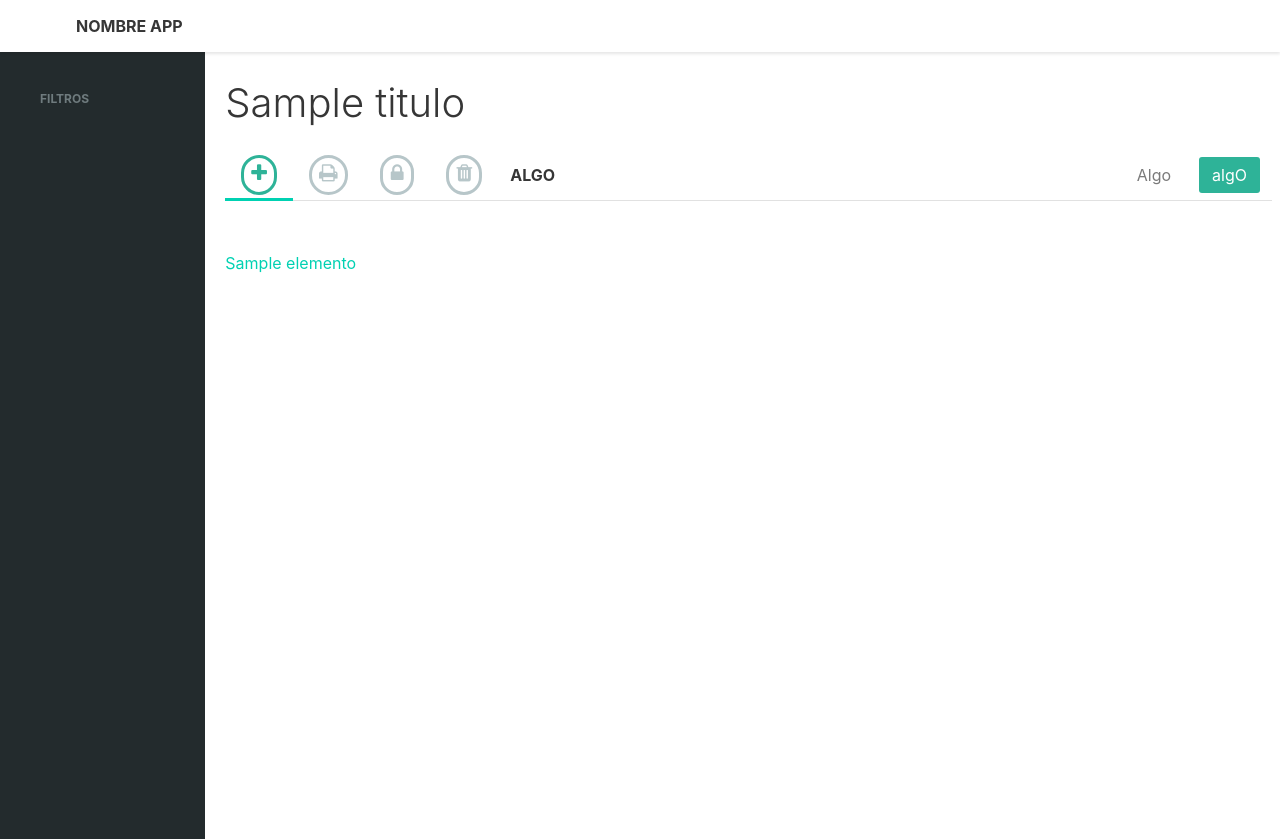
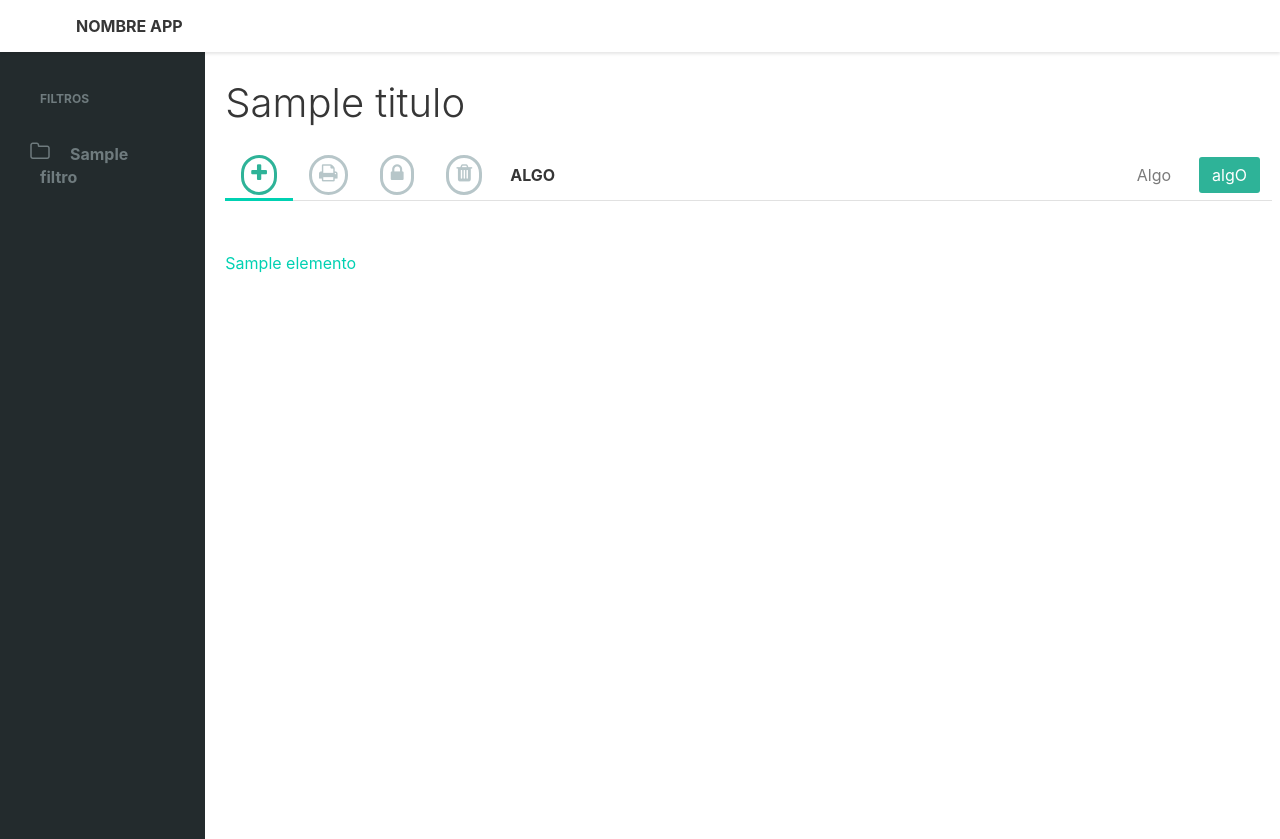
Before and after one commit to elKaZe/biblioteca-guerrilla, a Flask app: template app/templates/listado_de_entradas.html in a window 1280 px wide. Shown: the top 839 px of the page. Run offline with Flask 2, Linux system fonts and the light colour scheme; the template is opened without the code that fills it: most values are stand-ins (such as "Sample title", 1, 10 or a date in 2020); parts of the project's set-up code (start-up, migrations or seed data) failed here and were passed over; some libraries are stand-ins or nearby versions.

Commit message:
refactor y filtros

```diff
--- a/app/templates/listado.html
+++ b/app/templates/listado_de_libros.html
@@ -55,12 +55,6 @@
     </div>
     <div class="columns files">
       {{ genera_columnas(libros) }}
-      <!--<div class="column is-2">-->
-        <!--[>Genero los libros<]-->
-        <!--{% for libro in libros %}-->
-          <!--{{ genera_item_libro(libro.titulo, libro.autor, libro.tapa) }}-->
-        <!--{% endfor %}-->
-      <!--</div>-->
     </div>
   </div>
 </div>
--- a/app/templates/sidebar.html
+++ b/app/templates/sidebar.html
@@ -2,10 +2,9 @@
   <div>
     <div class="main">
       <div class="title">Filtros</div>
-      {#
-      {{ for filtro in filtros_generales }}
-      <a href="{{ get_url_for(filtro) }}" class="item"><span class="icon"><i class="fa fa-folder-o"></i></span><span class="name">{{ filtro }}</span></a>
-      #}
+      {% for filtro in filtros_generales %}
+      <a href="{{ filtro.url }}" class="item"><span class="icon"><i class="fa fa-folder-o"></i></span><span class="name">{{ filtro.nombre }}</span></a>
+      {% endfor %}
     </div>
   </div>
 </aside>
```
Also changed, not shown: app/templates/libro_en_listado.html (deleted, +0 -11 lines).
